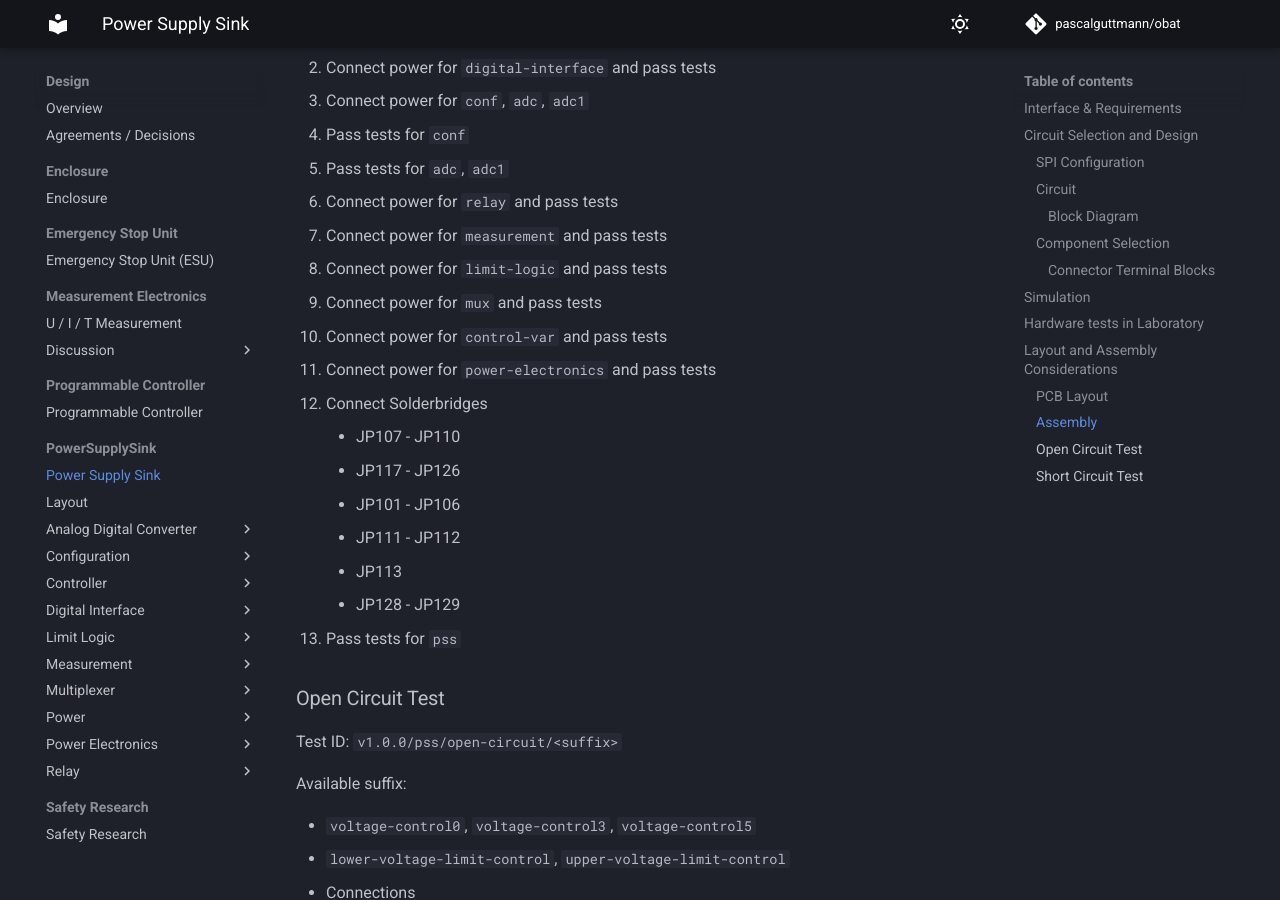
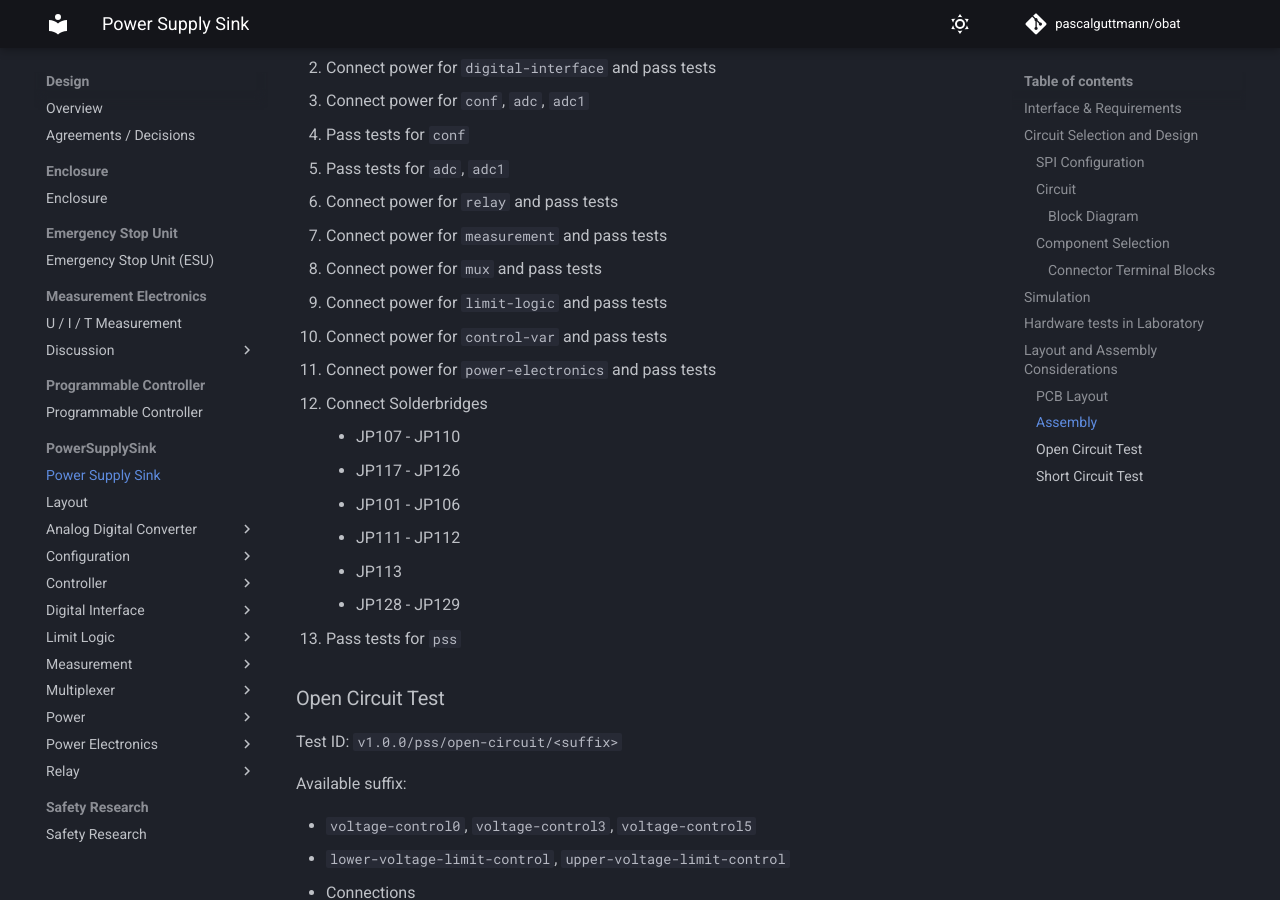
Before and after one commit to pascalguttmann/obat, an MkDocs documentation site: the page built from docs/design/pss/pss.md, in a window 1280 px wide and 900 px high, scrolled down 4314 px. Built offline with MkDocs 1.6.1 and Material for MkDocs 9.7.7, drawn with Linux system fonts in a browser that asks for light colours; comment, search, counter and statistics services are not loaded.

```diff
--- a/docs/design/pss/pss.md
+++ b/docs/design/pss/pss.md
@@ -156,8 +156,8 @@ on both sides of pcb without use of adhesive glue
 5. Pass tests for `adc`, `adc1`
 6. Connect power for `relay` and pass tests
 7. Connect power for `measurement` and pass tests
-8. Connect power for `limit-logic` and pass tests
-9. Connect power for `mux` and pass tests
+8. Connect power for `mux` and pass tests
+9. Connect power for `limit-logic` and pass tests
 10. Connect power for `control-var` and pass tests
 11. Connect power for `power-electronics` and pass tests
 12. Connect Solderbridges
```
